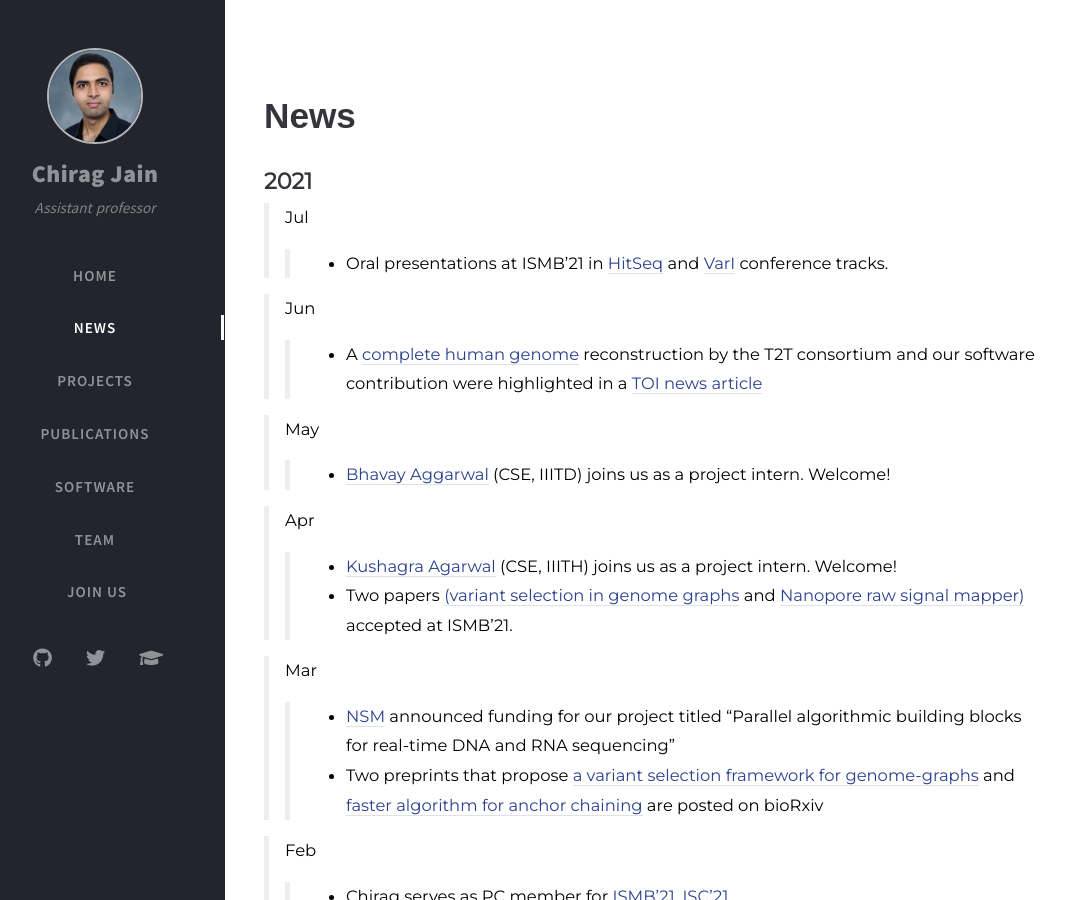
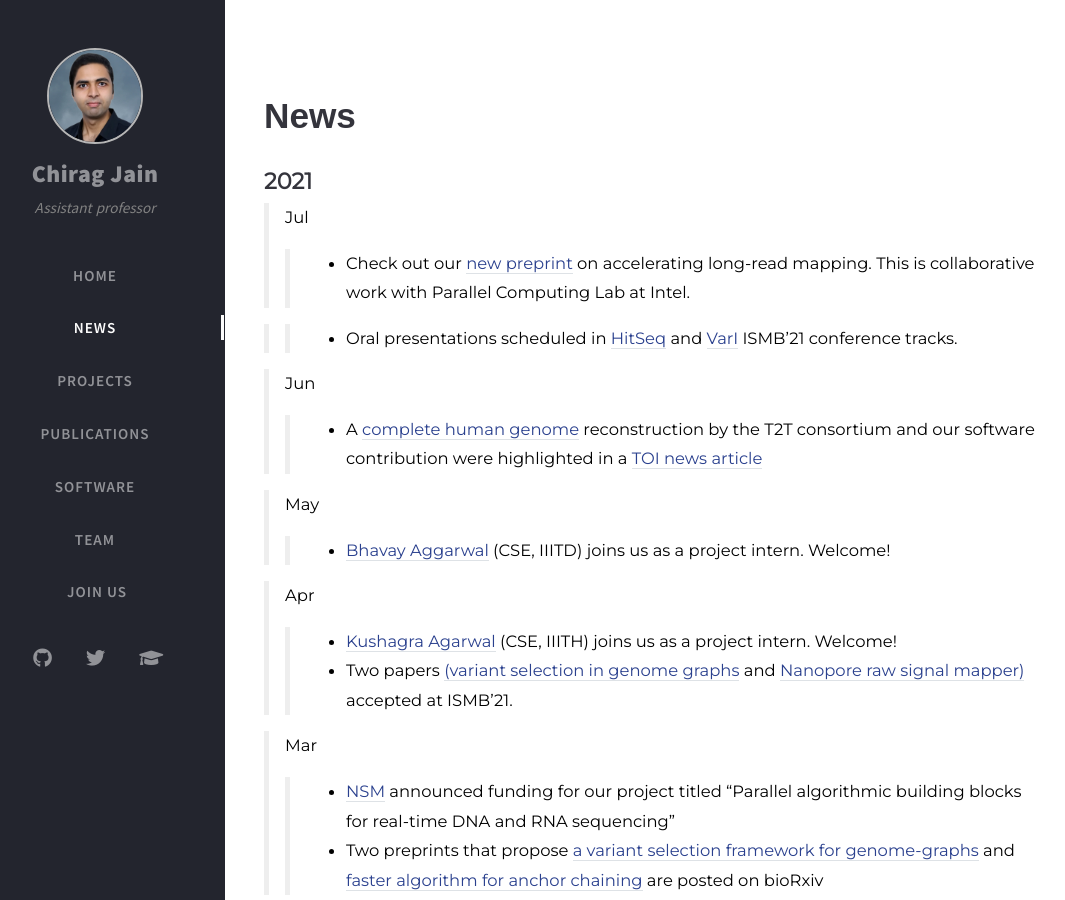
Before and after one commit to at-cg/at-cg.github.io, a Jekyll site: the page built from tabs/new.md, in a window 1280 px wide and 900 px high. Shown: the whole window, without its empty margins (35-1100 px from the left). Built offline with Jekyll 4.4.1, drawn with Linux system fonts in a browser that asks for light colours; nearby versions of some CDN libraries; comment, search, counter and statistics services are not loaded.

Commit message:
add news item

```diff
--- a/tabs/new.md
+++ b/tabs/new.md
@@ -22,7 +22,9 @@ type: news
 ## **2021**
 
 > Jul
->> - Oral presentations at ISMB'21 in [HitSeq](https://www.iscb.org/cms_addon/conferences/ismbeccb2021/tracks/hitseq) and [VarI](https://www.iscb.org/cms_addon/conferences/ismbeccb2021/tracks/vari) conference tracks.
+>> - Check out our [new preprint](https://www.biorxiv.org/content/10.1101/2021.07.21.453294v1) on accelerating long-read mapping. This is collaborative work with Parallel Computing Lab at Intel.
+
+>> - Oral presentations scheduled in [HitSeq](https://www.iscb.org/cms_addon/conferences/ismbeccb2021/tracks/hitseq) and [VarI](https://www.iscb.org/cms_addon/conferences/ismbeccb2021/tracks/vari) ISMB'21 conference tracks.
 
 > Jun
 >> - A [complete human genome](https://doi.org/10.1101/2021.05.26.445798) reconstruction by the T2T consortium and our software contribution were highlighted in a [TOI news article](https://timesofindia.indiatimes.com/india/first-truly-complete-human-genome-sequenced-india-software-plays-key-role/articleshow/83364939.cms)
```
